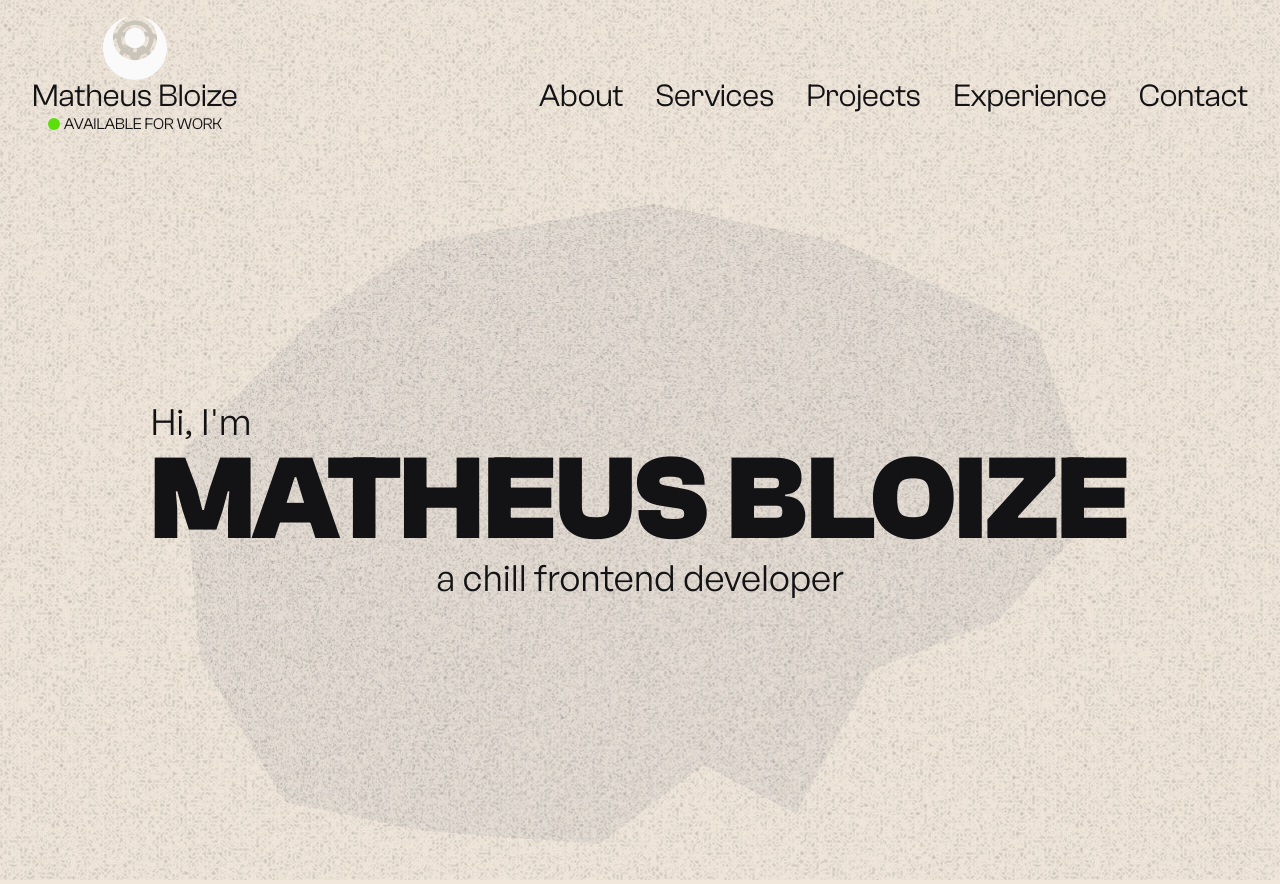
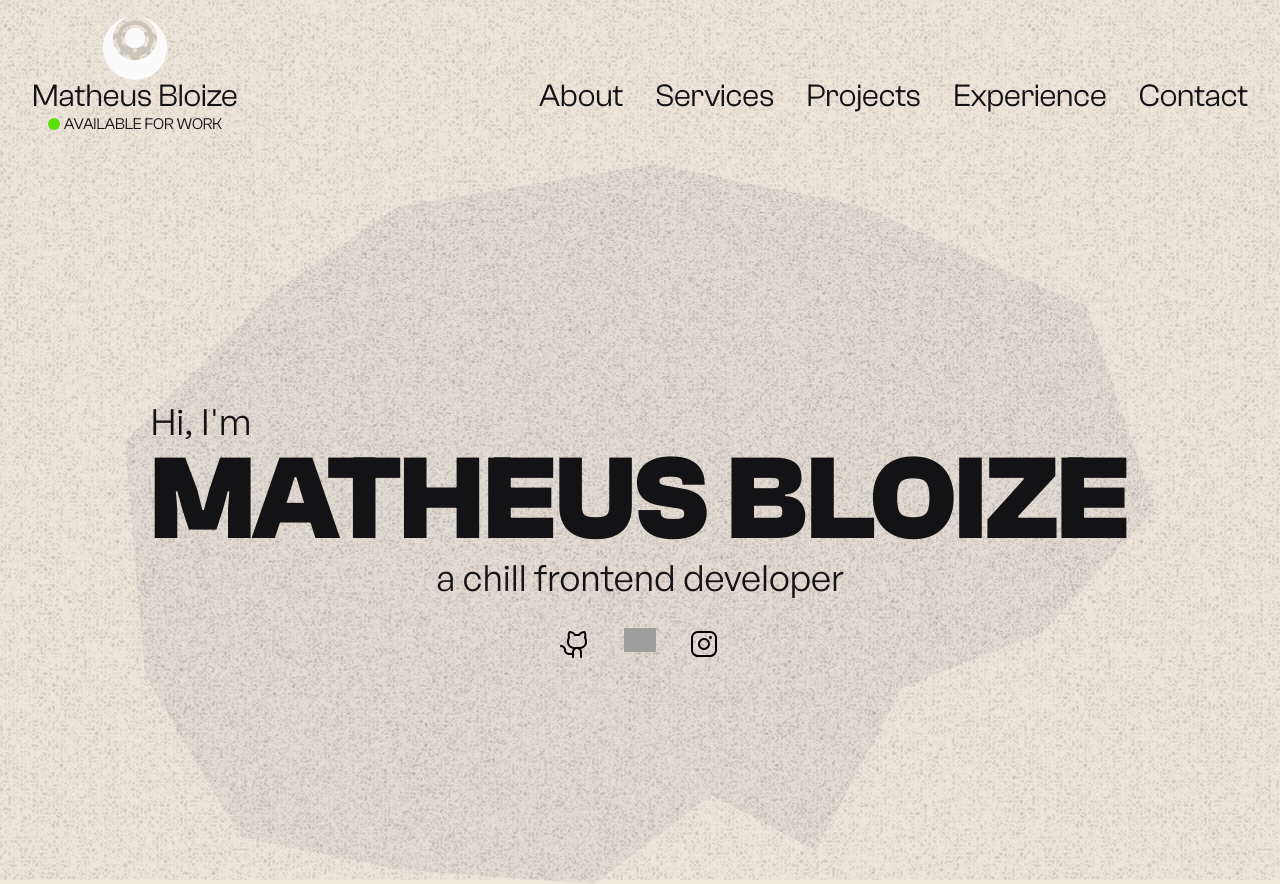
Before and after one commit to matheusbloize/portfolio, a Next.js app: page / in a window 1280 px wide. Before the commit the page ends 844 px from the top, so only its background shows below. Built offline with nearby package versions, Linux system fonts and the light colour scheme; grey boxes are pictures that could not be loaded.

Commit message:
feat: adding socials hero section

```diff
--- a/src/components/Hero.tsx
+++ b/src/components/Hero.tsx
@@ -1,13 +1,16 @@
 import Image from "next/image";
 
 import brain from "@/assets/images/brain.svg";
+import github from "@/assets/images/github.svg";
+import instagram from "@/assets/images/instagram.svg";
+import linkedin from "@/assets/images/linkedin.svg";
 
 const Hero = () => {
   return (
     <section className="relative flex flex-col items-center justify-center w-full px-4 md:px-0">
       <Image
         // className="absolute -z-10 [transform:translate(0,3%);]"
-        className="absolute -z-10 [transform:translate(0,1.5em);] h-[80vh]"
+        className="absolute -z-10 [transform:translate(0,1.5em);] h-[90vh]"
         src={brain}
         alt="Brain Shape."
         width={1138}
@@ -25,6 +28,44 @@ const Hero = () => {
           a chill frontend developer
         </p>
       </section>
+      <section className="flex gap-8 absolute -bottom-16">
+        <a
+          className="border-link relative"
+          href="https://github.com/matheusbloize"
+          target="_blank"
+        >
+          <Image
+            src={github}
+            alt="Matheus Bloize's Github."
+            width={32}
+            height={32}
+          />
+        </a>
+        <a
+          className="border-link relative"
+          href="https://www.linkedin.com/in/matheus-bloize/"
+          target="_blank"
+        >
+          <Image
+            src={linkedin}
+            alt="Matheus Bloize's LinkedIn."
+            width={32}
+            height={32}
+          />
+        </a>
+        <a
+          className="border-link relative"
+          href="https://www.instagram.com/matheus.bloize/"
+          target="_blank"
+        >
+          <Image
+            src={instagram}
+            alt="Matheus Bloize's Instagram."
+            width={32}
+            height={32}
+          />
+        </a>
+      </section>
     </section>
   );
 };
```
